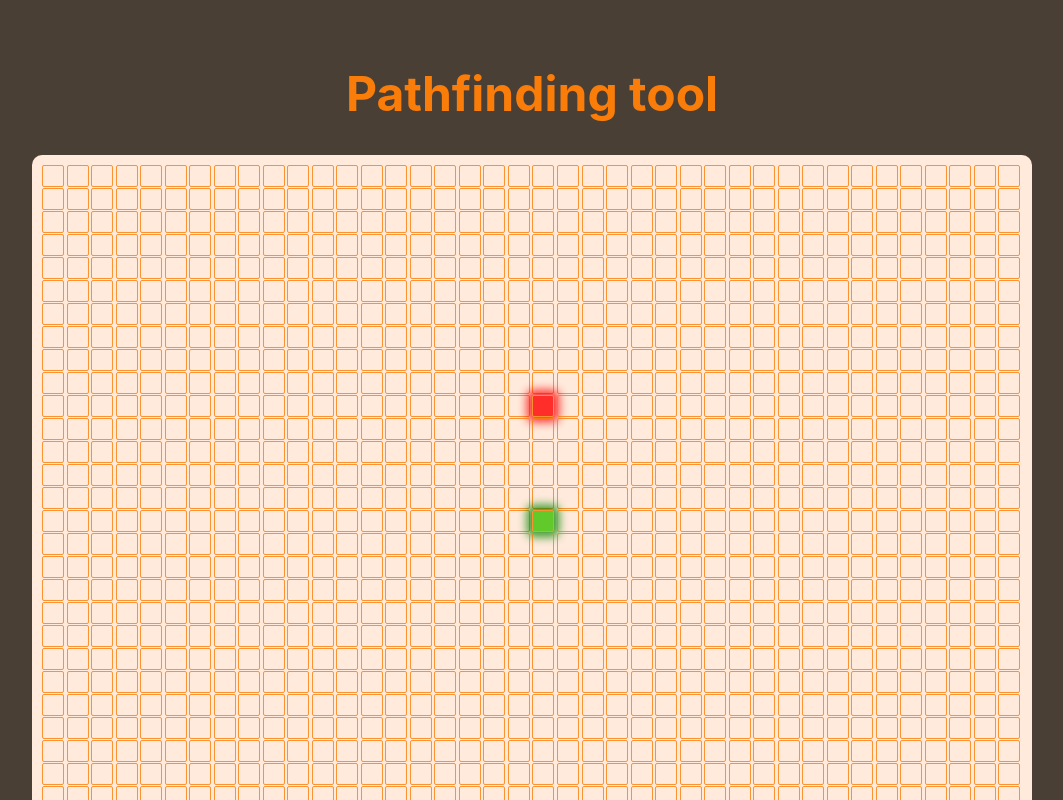
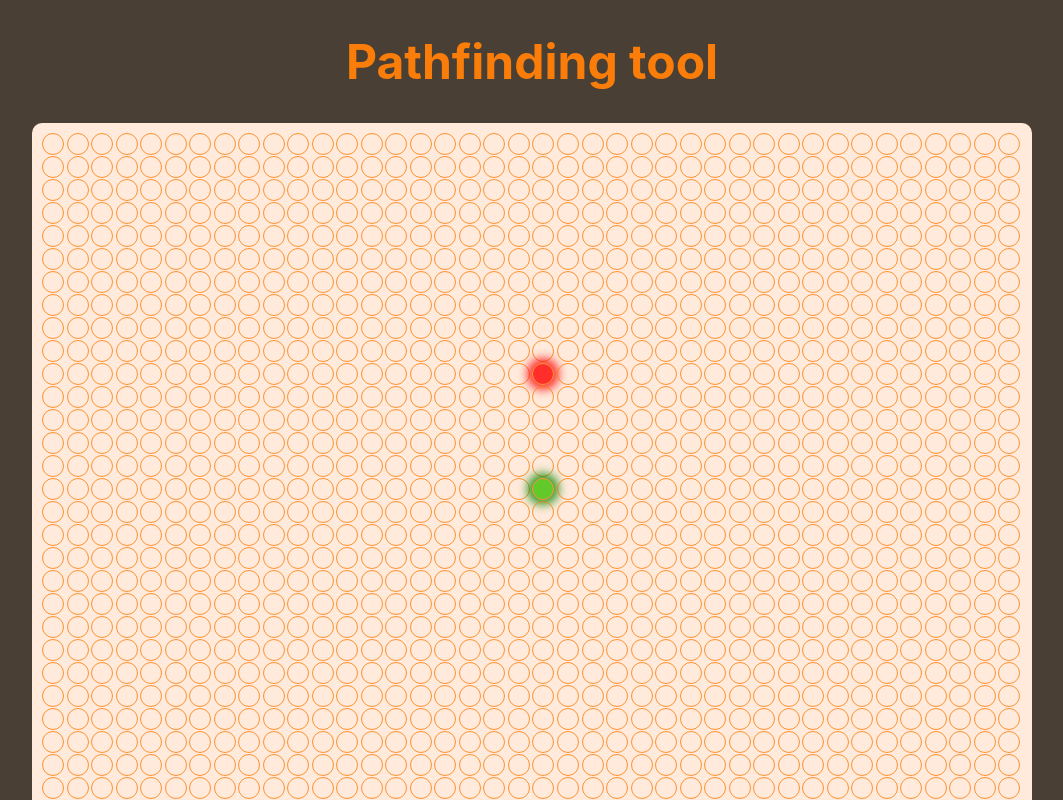
Before and after one commit to Groszczu/pathfinding-tool, a React (Create React App) app: page / in a window 1280 px wide. Shown: the top 800 px of the page, without its empty margins (108-1171 px from the left). Built offline with nearby package versions, Linux system fonts and the light colour scheme.

Commit message:
modify style

```diff
--- a/src/features/nodes/Node.jsx
+++ b/src/features/nodes/Node.jsx
@@ -11,7 +11,7 @@ const Square = styled.span.attrs(props => ({
     height: 20px;
     border: 1px solid var(--secondary-clr);
     opacity: 0.8;
-    border-radius: 2px;
+    border-radius: 100%;
     transition: background-color 1s;
 
     ${
--- a/src/shared/Container.js
+++ b/src/shared/Container.js
@@ -5,7 +5,7 @@ const Container = styled.div`
   width: 90%;
   max-width: 1000px;
   text-align: center;
-  padding: 2em;
+  padding: 0 2em;
   border-radius: 10px;
 `;
 
```
